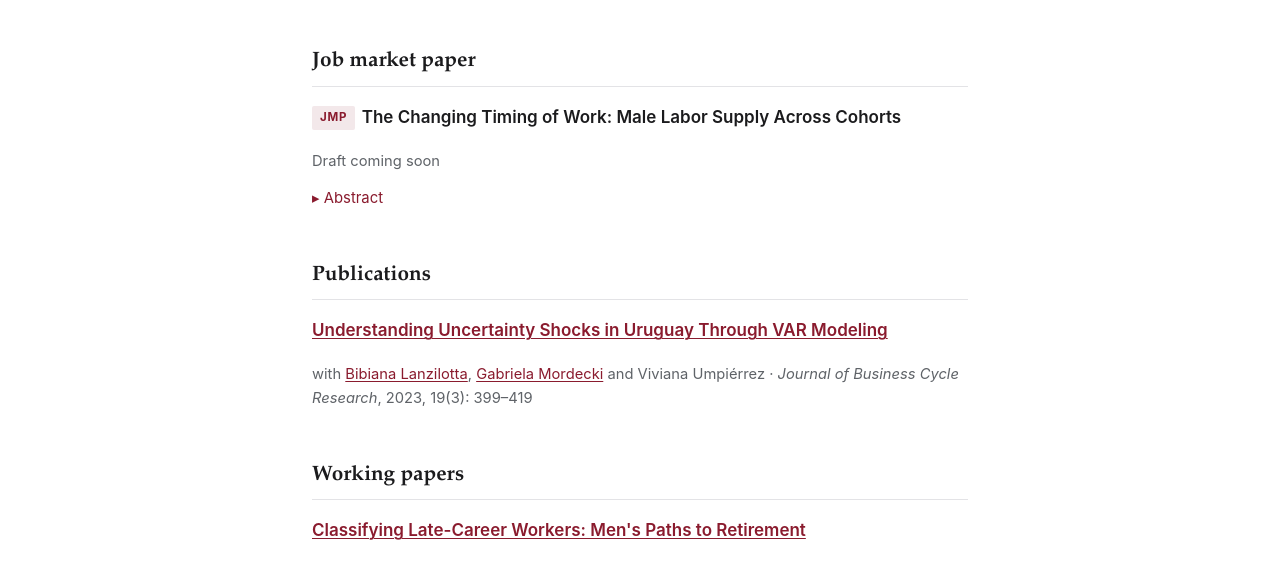
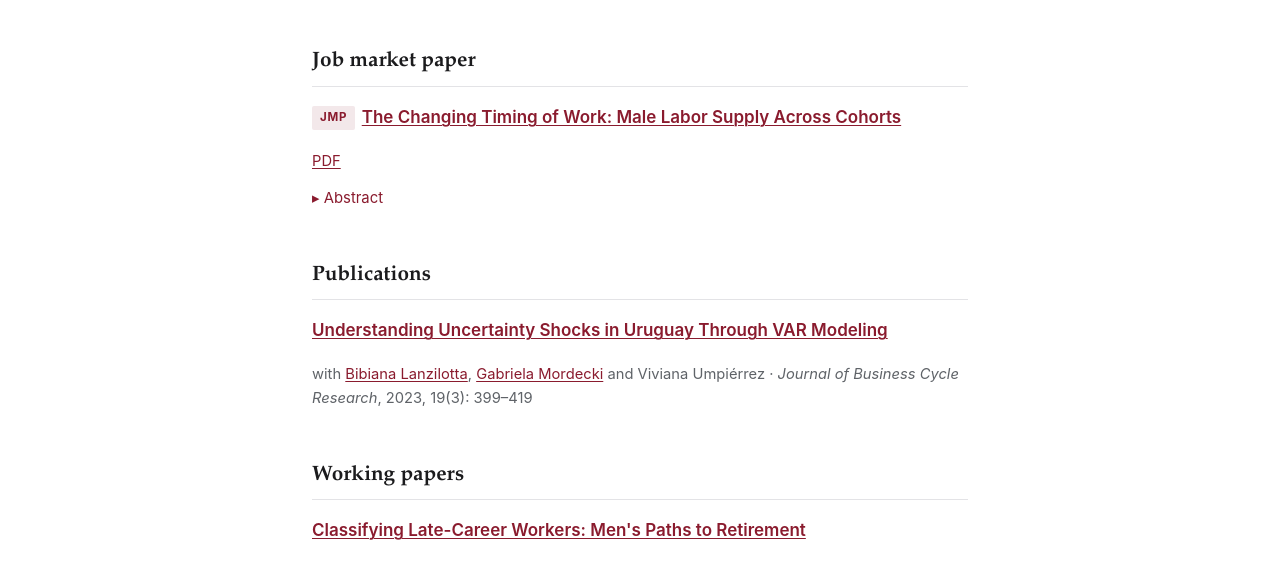
Before and after one commit to GabrielMerlo/gabrielmerlo.github.io, a plain HTML site: page research.html in a window 1280 px wide. Shown: the part 199-776 px from the top of the page. Drawn offline with Linux system fonts and the light colour scheme.

Commit message:
Add job market paper

```diff
--- a/research.html
+++ b/research.html
@@ -54,8 +54,8 @@
   <h2>Job market paper</h2>
 
   <div class="paper">
-    <p class="title"><span class="tag">JMP</span>The Changing Timing of Work: Male Labor Supply Across Cohorts</p>
-    <p class="meta">Draft coming soon</p>
+    <p class="title"><span class="tag">JMP</span><a href="files/jmp.pdf">The Changing Timing of Work: Male Labor Supply Across Cohorts</a></p>
+    <p class="meta"><a href="files/jmp.pdf">PDF</a></p>
     <details class="abstract">
       <summary>Abstract</summary>
       <p>Non-college men in the US born 1955&ndash;1970 (the 1960 cohort) work less at prime ages and
```
Also changed, not shown: 1 other file.
